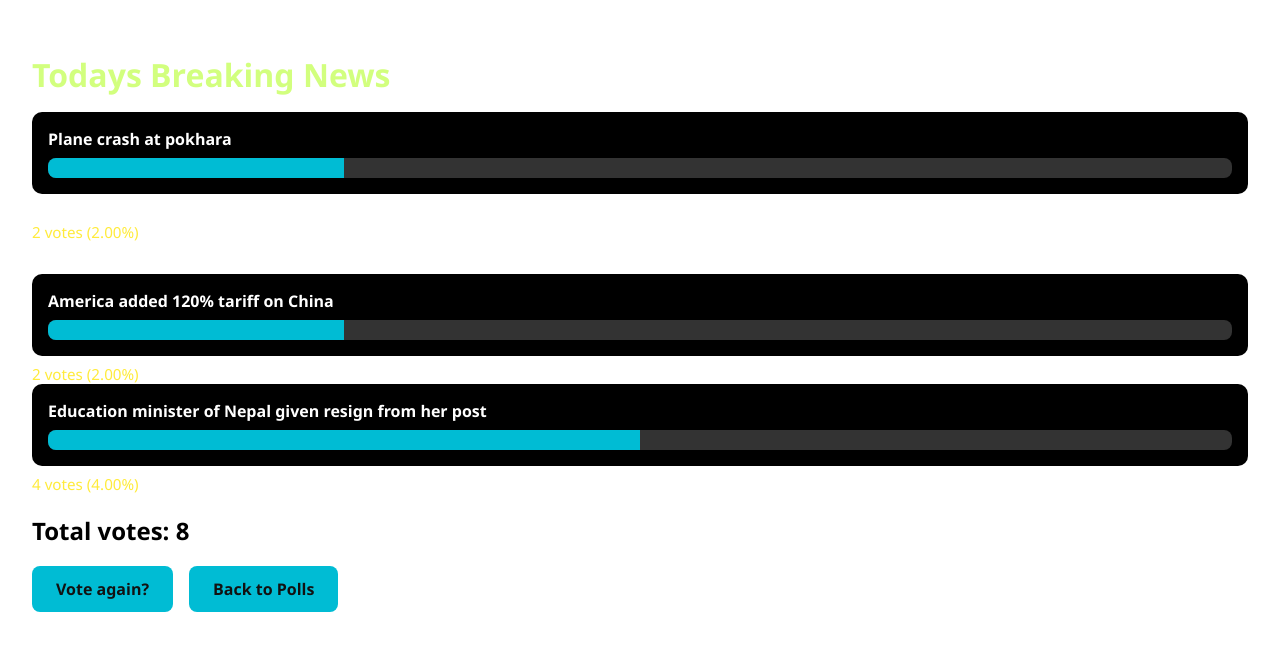
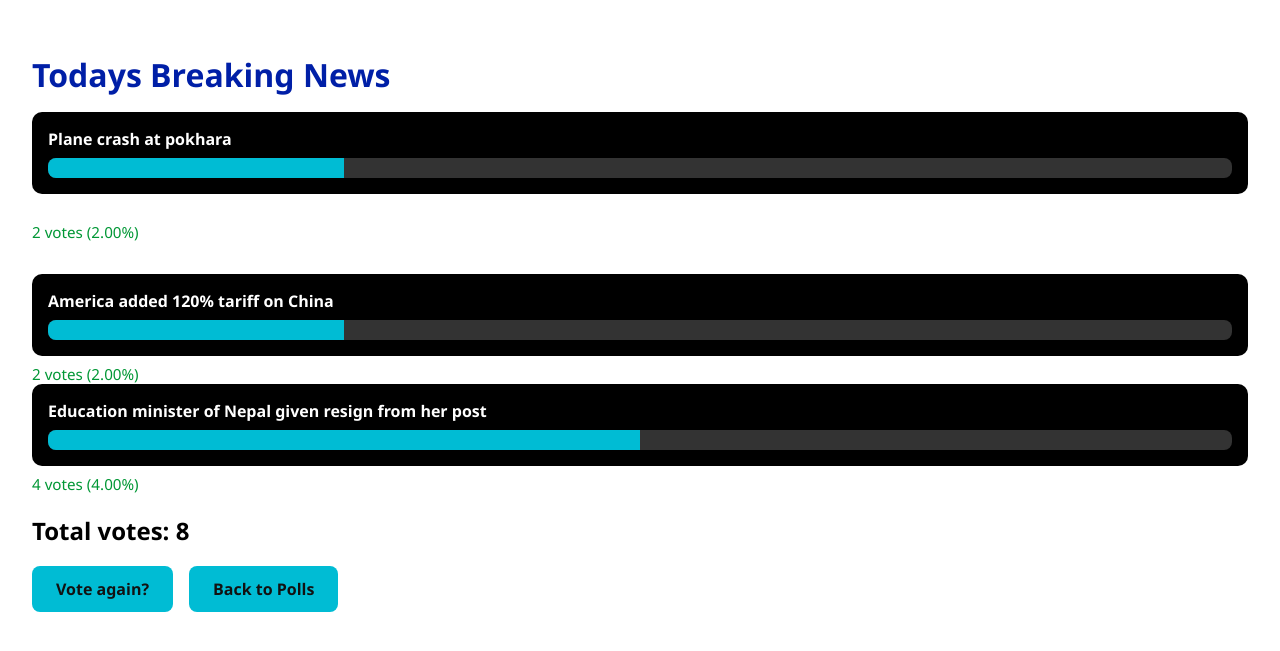
Before and after one commit to sandySandip6/django_2082, a Django app: page /polls/1/results/ in a window 1280 px wide. Shown: the top 651 px of the page. Run offline with Django 5.2, Linux system fonts and the light colour scheme; data comes from the database, SQL or seed files in the repository; both versions use the stored data as it was after the commit.

Commit message:
add the see result button on the details view

```diff
--- a/mypost/polls/templates/polls/details.html
+++ b/mypost/polls/templates/polls/details.html
@@ -28,7 +28,9 @@
             {% endfor %}
           </div>
         </fieldset>
+
         <input type="submit" value="Vote" class="submit-button" />
+        <a href="{% url 'polls:results' question.id  %}" class="submit-button">See Results</a>
       </form>
 
 </body>
--- a/mypost/polls/views.py
+++ b/mypost/polls/views.py
@@ -6,7 +6,6 @@
 from django.urls import reverse
 from django.db.models import F, Count
 from django.contrib import messages
-
 
 def polls_index(request):
     latest_question_list = Question.objects.order_by("-post_date")[:5]
--- a/mypost/static/polls/results.css
+++ b/mypost/static/polls/results.css
@@ -6,7 +6,7 @@
 
   h1 {
     font-size: 2rem;
-    color: #d2ff7e;
+    color: #001fa7;
     margin-bottom: 1rem;
   }
 
@@ -49,7 +49,7 @@
   .percentage {
     margin-top: 0.5rem;
     font-size: 0.95rem;
-    color: #ffeb3b;
+    color: #009735;
   }
 
   .action_buttons {
```
Also changed, not shown: mypost/db.sqlite3.
